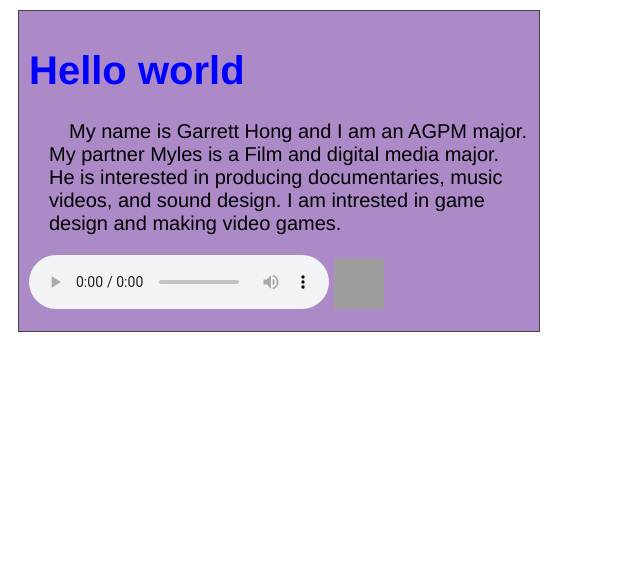
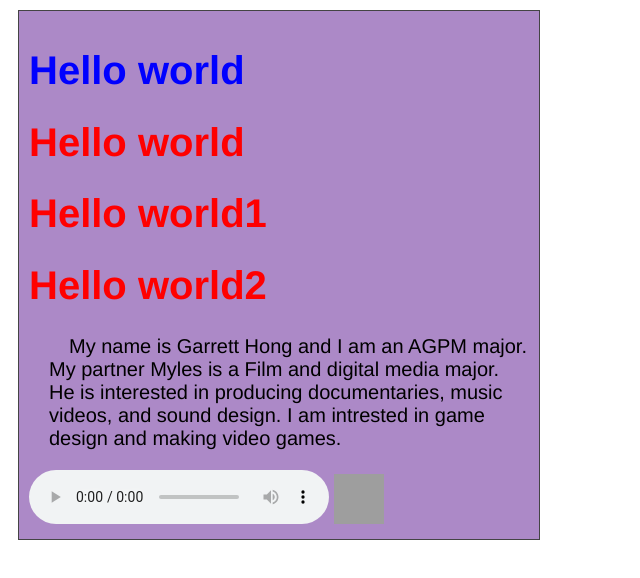
Before and after one commit to GHong6/art101, a plain HTML site: page lab2/index.html in a window 1280 px wide. Shown: the whole page, without its empty margins (0-640 px from the left). Drawn offline with Linux system fonts and the light colour scheme; grey boxes are pictures that could not be loaded.

Commit message:
experiment

```diff
--- a/lab2/css/lab.css
+++ b/lab2/css/lab.css
@@ -19,3 +19,7 @@ p{
   border: solid 1px #444444;
   font-size: 20px;
 }
+
+#dog{
+  color: red;
+}
--- a/lab2/index.html
+++ b/lab2/index.html
@@ -8,6 +8,9 @@
 <body>
 	<div id="content">
 		<h1>Hello world</h1>
+		<h1 id="dog">Hello world</h1>
+		<h1 id="dog">Hello world1</h1>
+		<h1 id="dog">Hello world2</h1>
 		<p>My name is Garrett Hong and I am an AGPM major. My partner Myles is a Film and digital media major. He is interested in producing documentaries, music videos, and sound design. I am intrested in game design and making video games.</p>
 
 		<audio controls autoplay>
```
Also changed, not shown: experiments/first-test.html (added, +11 -0 lines).
